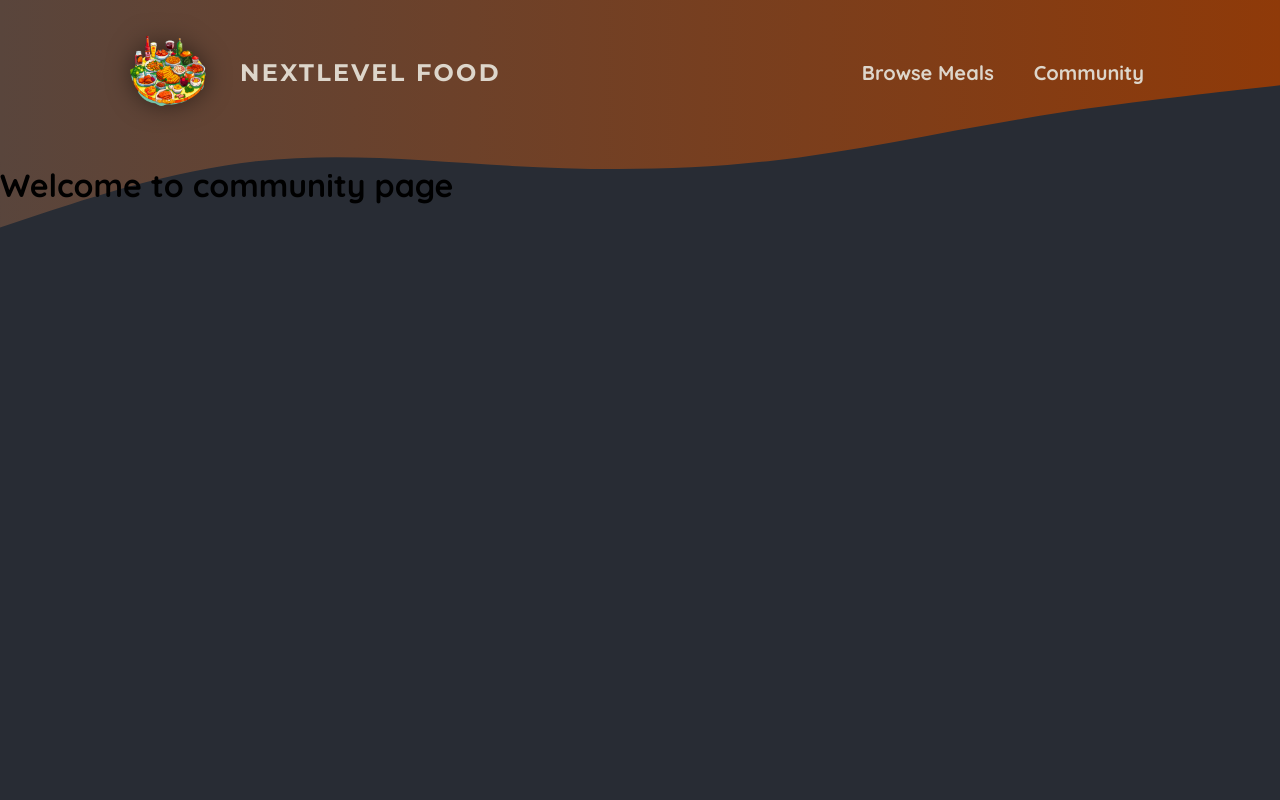
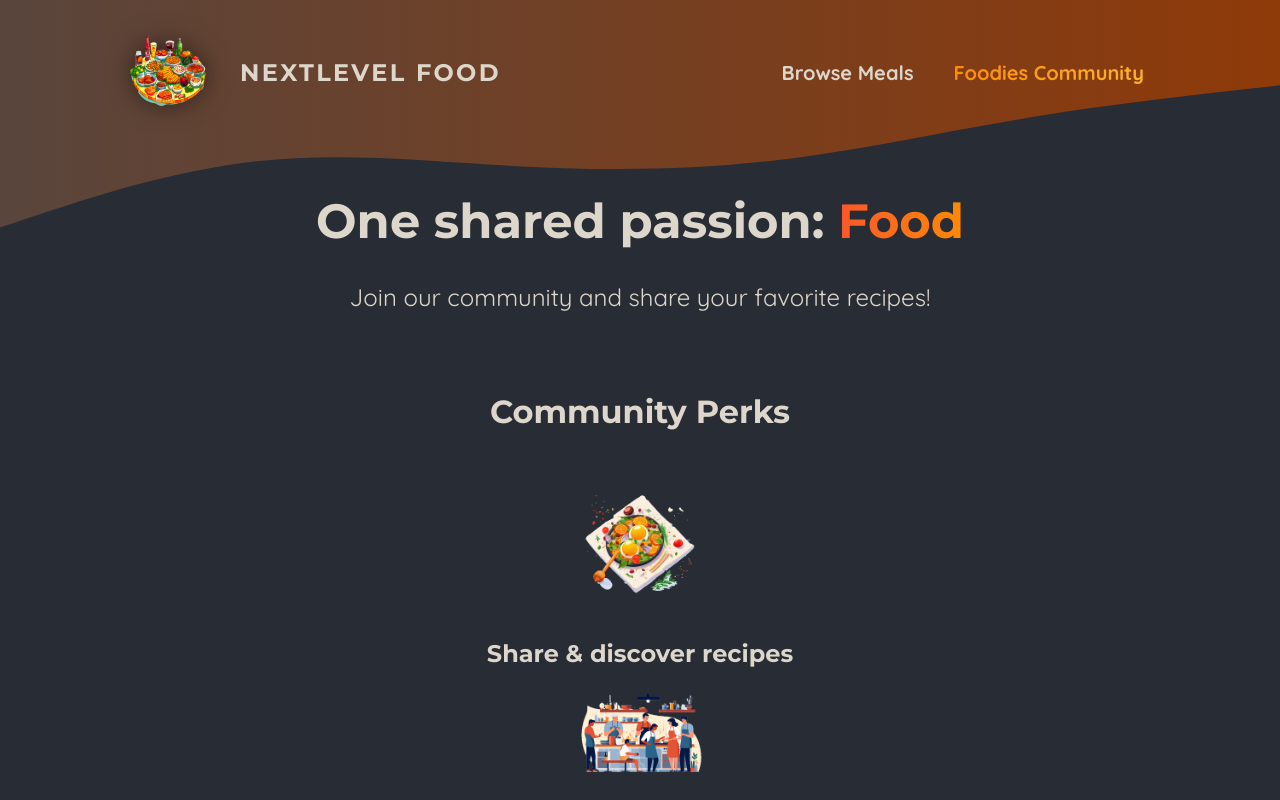
Before and after one commit to Mohaned-Adel/next-level-food, a Next.js app: page /community in a window 1280 px wide. Shown: the top 800 px of the page. Built offline with nearby package versions, Linux system fonts and the light colour scheme.

Commit message:
021 Using Client Components Efficiently

```diff
--- a/app/community/page.js
+++ b/app/community/page.js
@@ -1,9 +1,40 @@
-import React from 'react'
+import Image from "next/image";
+
+import mealIcon from "@/assets/icons/meal.png";
+import communityIcon from "@/assets/icons/community.png";
+import eventsIcon from "@/assets/icons/events.png";
+import classes from "./page.module.css";
 
 export default function CommunityPage() {
   return (
-    <main>
-        <h1>Welcome to community page</h1>
-    </main>
-  )
+    <>
+      <header className={classes.header}>
+        <h1>
+          One shared passion: <span className={classes.highlight}>Food</span>
+        </h1>
+        <p>Join our community and share your favorite recipes!</p>
+      </header>
+      <main className={classes.main}>
+        <h2>Community Perks</h2>
+
+        <ul className={classes.perks}>
+          <li>
+            <Image src={mealIcon} alt="A delicious meal" />
+            <p>Share & discover recipes</p>
+          </li>
+          <li>
+            <Image src={communityIcon} alt="A crowd of people, cooking" />
+            <p>Find new friends & like-minded people</p>
+          </li>
+          <li>
+            <Image
+              src={eventsIcon}
+              alt="A crowd of people at a cooking event"
+            />
+            <p>Participate in exclusive events</p>
+          </li>
+        </ul>
+      </main>
+    </>
+  );
 }
--- /dev/null
+++ b/app/community/page.module.css
@@ -0,0 +1,61 @@
+.header {
+  gap: 3rem;
+  margin: 3rem auto 5rem auto;
+  width: 90%;
+  max-width: 75rem;
+  color: #ddd6cb;
+  font-size: 1.5rem;
+  text-align: center;
+}
+
+.header h1 {
+  font-family: "Montserrat", sans-serif;
+}
+
+.highlight {
+  background: linear-gradient(90deg, #f9572a, #ff8a05);
+  background-clip: text;
+  -webkit-background-clip: text;
+  -webkit-text-fill-color: transparent;
+}
+
+.main {
+  width: 90%;
+  max-width: 40rem;
+  margin: 0 auto;
+  text-align: center;
+}
+
+.main h2 {
+  font-family: "Montserrat", sans-serif;
+  font-size: 2rem;
+  margin-bottom: 3rem;
+  color: #ddd6cb;
+}
+
+.perks {
+  list-style: none;
+  margin: 3rem 0;
+  padding: 0;
+}
+
+.perks li {
+  display: flex;
+  flex-direction: column;
+  align-items: center;
+  gap: 2rem;
+}
+
+.perks img {
+  width: 8rem;
+  height: 8rem;
+  object-fit: contain;
+}
+
+.perks p {
+  font-family: "Montserrat", sans-serif;
+  font-size: 1.5rem;
+  font-weight: bold;
+  margin: 0;
+  color: #ddd6cb;
+}
--- a/components/main-header/main-header.js
+++ b/components/main-header/main-header.js
@@ -3,6 +3,7 @@
 import logoImg from "@/assets/logo.png";
 import styles from "@/components/main-header/main-header.module.css";
 import MainHeaderBackground from "./main-header-background";
+import NavLink from "./nav-link";
 
 export default function MainHeader() {
   return (
@@ -17,10 +18,10 @@
         <nav className={styles.nav}>
           <ul>
             <li>
-              <Link href="/meals">Browse Meals</Link>
+              <NavLink href="/meals">Browse Meals</NavLink>
             </li>
             <li>
-              <Link href="/community">Community</Link>
+              <NavLink href="/community">Foodies Community</NavLink>
             </li>
           </ul>
         </nav>
--- a/components/main-header/main-header.module.css
+++ b/components/main-header/main-header.module.css
@@ -21,31 +21,6 @@
   font-size: 1.25rem;
 }
 
-.nav a {
-  text-decoration: none;
-  color: #ddd6cb;
-  font-weight: bold;
-  padding: 0.5rem;
-  border-radius: 0.5rem;
-}
-
-.nav a:hover,
-.nav a:active {
-  background: linear-gradient(90deg, #ff8a05, #f9b331);
-  background-clip: text;
-  -webkit-background-clip: text;
-  -webkit-text-fill-color: transparent;
-  text-shadow: 0 0 18px rgba(248, 190, 42, 0.8);
-  transition: all 0.2s ease-in-out;
-}
-
-.active {
-  background: linear-gradient(90deg, #ff8a05, #f9b331);
-  background-clip: text;
-  -webkit-background-clip: text;
-  -webkit-text-fill-color: transparent;
-}
-
 .logo {
   display: flex;
   align-items: center;
--- /dev/null
+++ b/components/main-header/nav-link.js
@@ -0,0 +1,19 @@
+"use client";
+import React from "react";
+import Link from "next/link";
+import { usePathname } from "next/navigation";
+import styles from "@/components/main-header/nav-link.module.css";
+
+export default function NavLink({ href, children }) {
+  const path = usePathname();
+  return (
+    <Link
+      href={href}
+      className={`${styles.link} ${
+        path.startsWith(href) ? styles.active : undefined
+      }`}
+    >
+      {children}
+    </Link>
+  );
+}
--- /dev/null
+++ b/components/main-header/nav-link.module.css
@@ -0,0 +1,24 @@
+.link {
+  text-decoration: none;
+  color: #ddd6cb;
+  font-weight: bold;
+  padding: 0.5rem;
+  border-radius: 0.5rem;
+}
+
+.link:hover,
+.link:active {
+  background: linear-gradient(90deg, #ff8a05, #f9b331);
+  background-clip: text;
+  -webkit-background-clip: text;
+  -webkit-text-fill-color: transparent;
+  text-shadow: 0 0 18px rgba(248, 190, 42, 0.8);
+  transition: all 0.2s ease-in-out;
+}
+
+.active {
+  background: linear-gradient(90deg, #ff8a05, #f9b331);
+  background-clip: text;
+  -webkit-background-clip: text;
+  -webkit-text-fill-color: transparent;
+}
```
